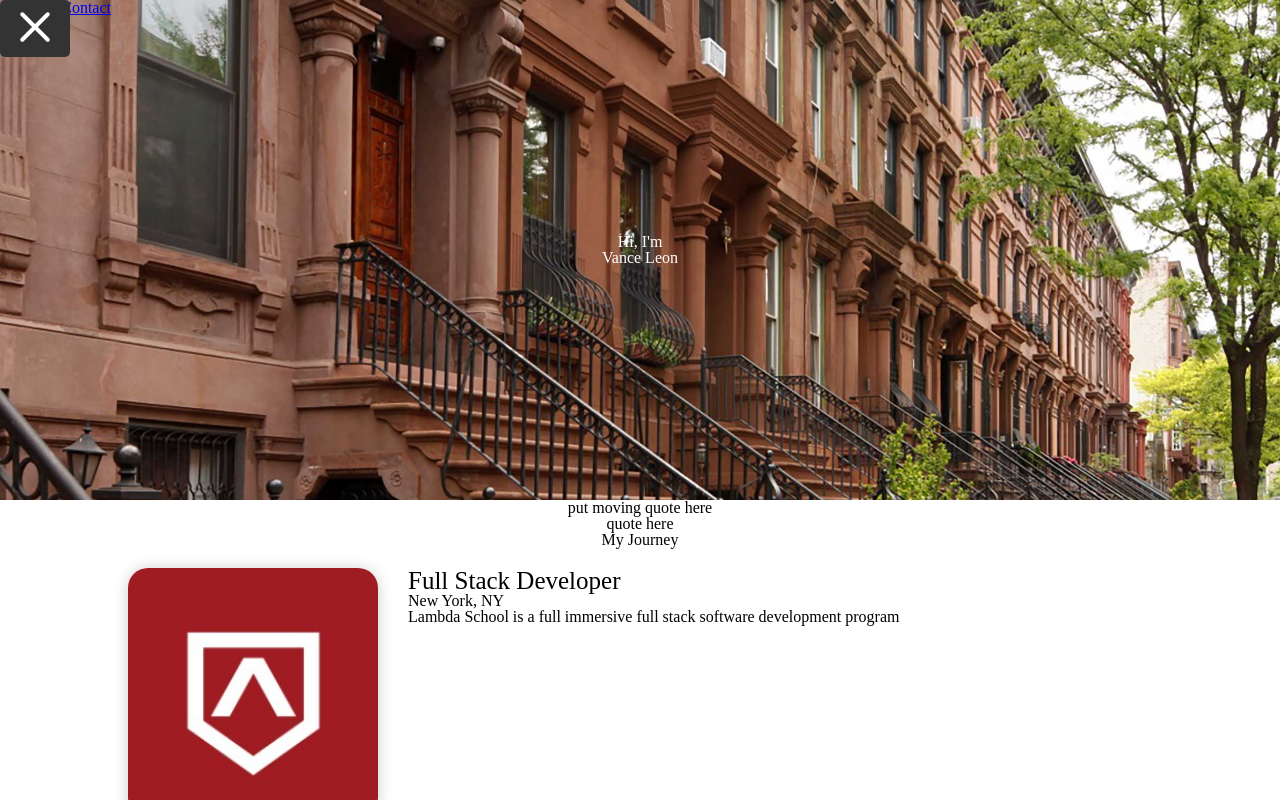
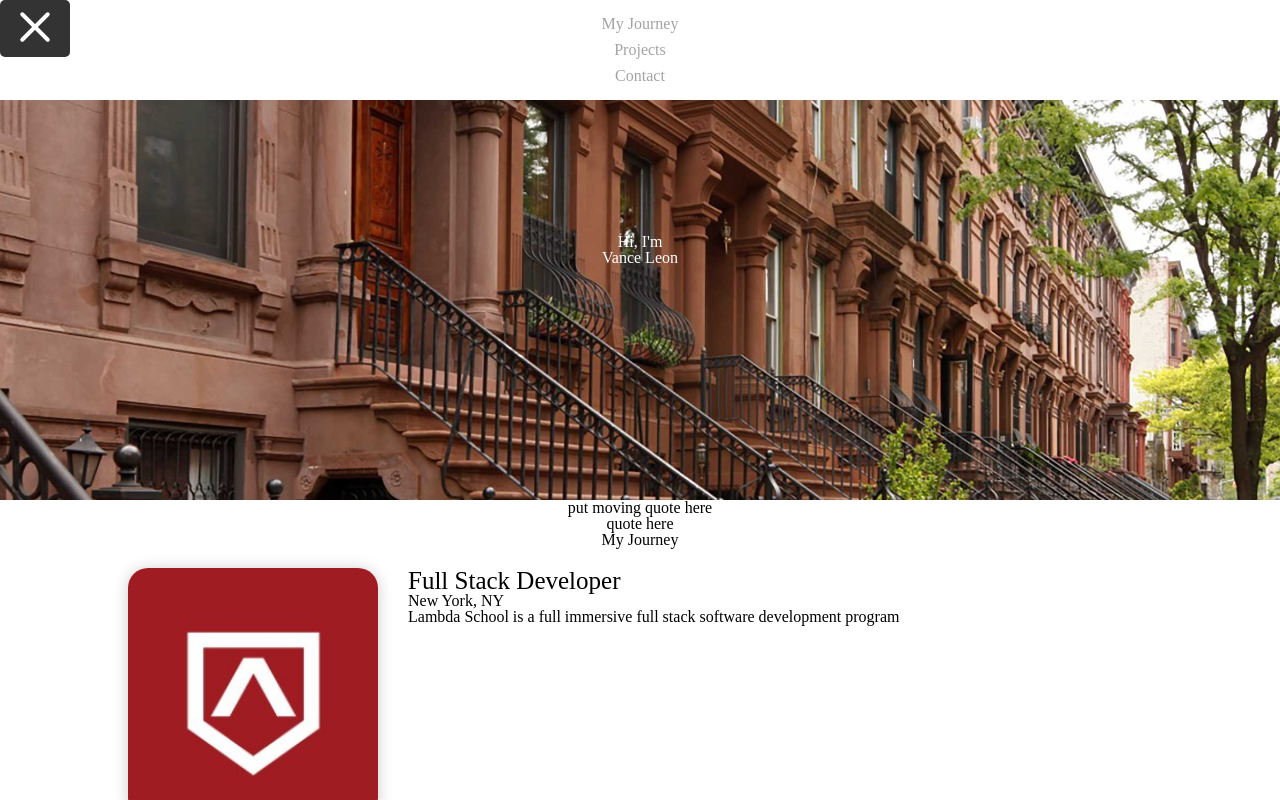
Before and after one commit to vanceleon/Portfolio_Site, a React (Create React App) app in the folder portfolio/: page / in a window 1280 px wide. Both pictures are taken after a click on the element 35 px from the left and 28 px from the top of the page. Shown: the top 800 px of the page. Built offline with nearby package versions, Linux system fonts and the light colour scheme.

Commit message:
navlinks are working

```diff
--- a/portfolio/src/Components/Experience.js
+++ b/portfolio/src/Components/Experience.js
@@ -24,7 +24,7 @@ class Experience extends Component {
     if (this.state.roles) {
       //   const uuid = uuid.v4();
       return (
-        <div className='experience-tabs'>
+        <div className='experience-tabs' id='myExperience'>
           <h1>My Journey</h1>
           {this.state.roles.map((role, i) => {
             {
--- a/portfolio/src/Components/Footer.js
+++ b/portfolio/src/Components/Footer.js
@@ -5,7 +5,7 @@ import linkedIn from '../img/social/linkedin-logo.png';
 
 const Footer = () => {
     return (
-        <div className="footer">
+        <div className="footer" id='contact'>
             <div className="footer-quote">
                 Closing quote here
             </div>
--- a/portfolio/src/Components/dropMenu.js
+++ b/portfolio/src/Components/dropMenu.js
@@ -1,11 +1,14 @@
 import React from 'react';
+// import Button from '@material-ui/core/Button';
+// import Menu from '@material-ui/core/Menu';
+// import MenuItem from '@material-ui/core/MenuItem';
 
 const DropMenu = (props) => {
   return (
     <div className={props.isOpen ? 'menu-text--active' : 'menu-text--inactive'}>
-      <a href='#myExperience'>My Journey</a>
-      <a href='#projects'>Projects</a>
-      <a href='#contact'>Contact</a>
+      <a className='navLinks' href='#myExperience'>My Journey</a>
+      <a className='navLinks' href='#projects'>Projects</a>
+      <a className='navLinks' href='#contact'>Contact</a>
     </div>
   );
 };
--- a/portfolio/src/css/App.css
+++ b/portfolio/src/css/App.css
@@ -75,11 +75,27 @@ table {
 
 .navMenu {
   /* border: 1px solid orange; */
-  display: flex;
+  /* display: flex; */
   position: fixed;
   z-index: 20;
 
 }
+
+.menu-text--active {
+  width: 100vw;
+  height: 100px;
+  display: flex;
+  flex-direction: column;
+  background-color: #FFFF;
+  text-decoration: none;
+}
+
+.navLinks{
+  text-decoration: none;
+  color:#A3a3a3;
+  padding: 5px;
+}
+
 
 .title {
   /* border: 1px solid blue; */
```
